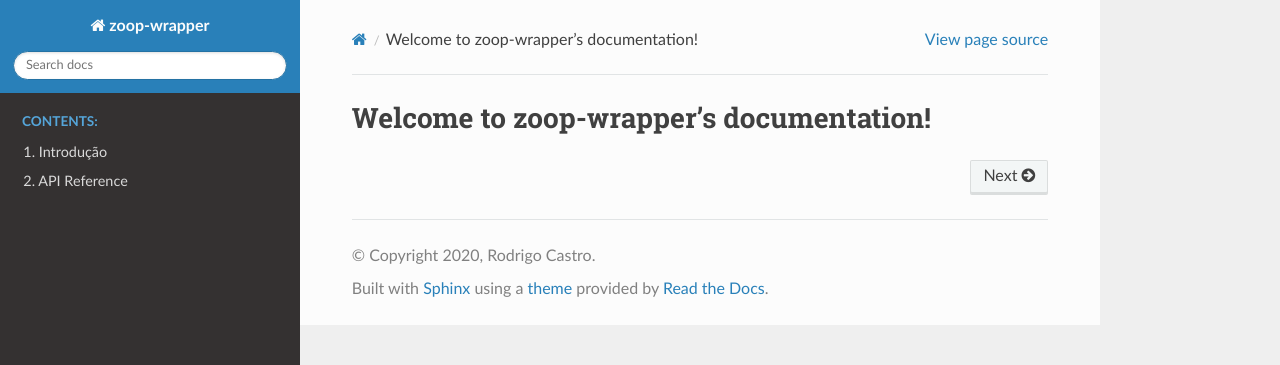
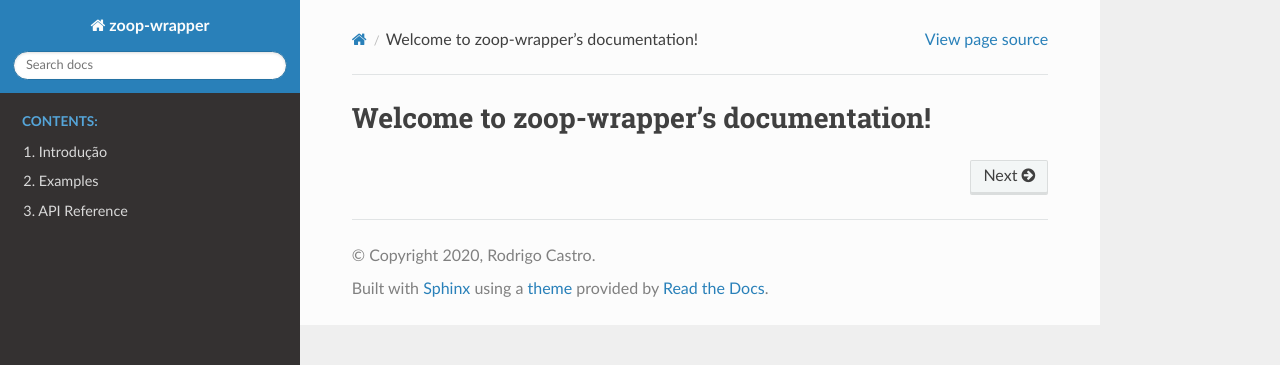
Before and after one commit to imobanco/zoop-wrapper, a Sphinx documentation site: the page built from docs/index.rst, in a window 1280 px wide. Shown: the top 365 px of the page. Built offline with Sphinx 7.4.7 and the Read the Docs theme 2.0.0, drawn with Linux system fonts in a browser that asks for light colours.

Commit message:
examples added

```diff
--- /dev/null
+++ b/docs/examples.rst
@@ -0,0 +1,4 @@
+Examples
+========================================
+
+.. literalinclude:: ../examples/transaction
--- a/docs/index.rst
+++ b/docs/index.rst
@@ -13,4 +13,5 @@
    :hidden:
 
    intro
+   examples
    api_ref
```
